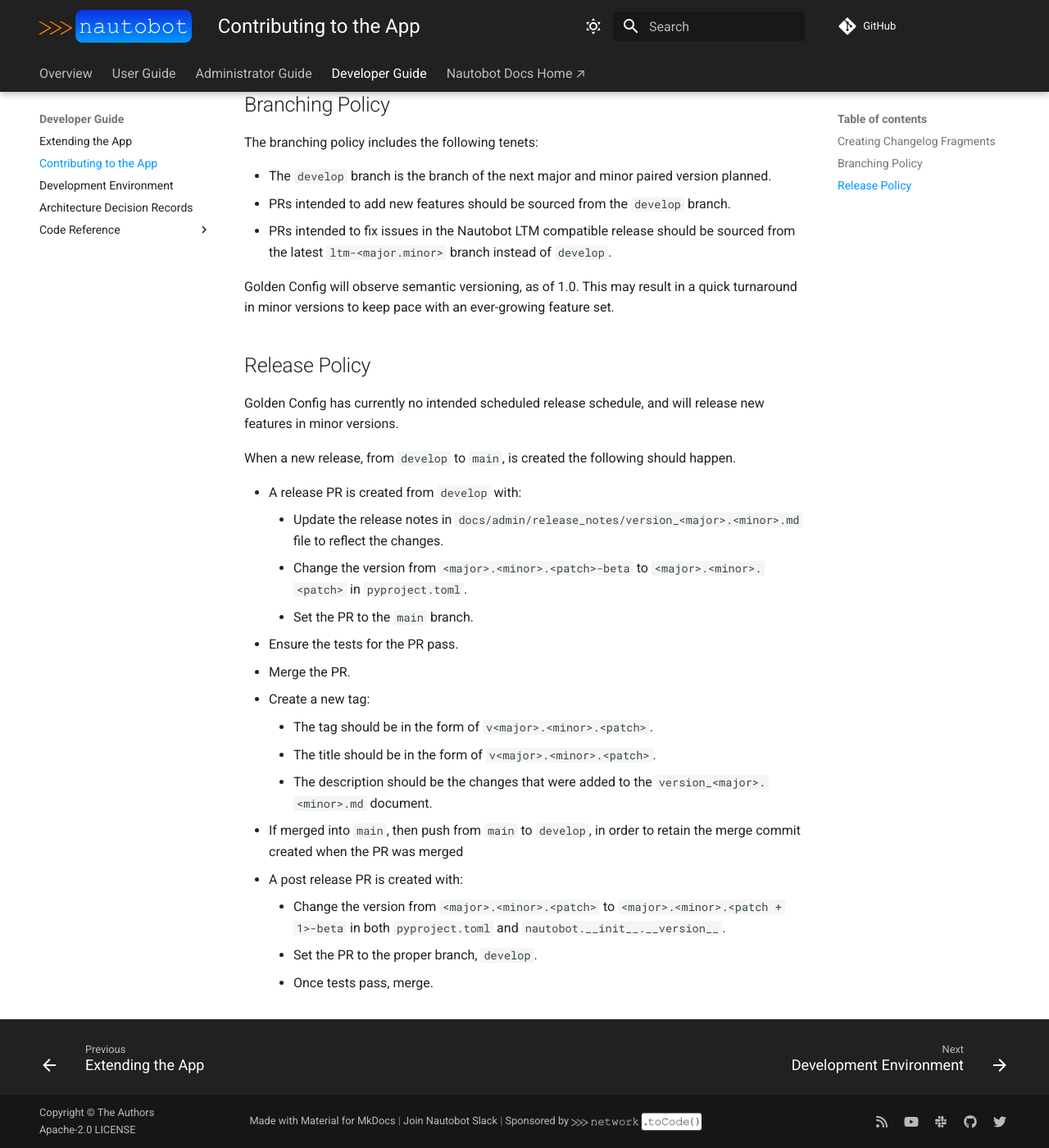
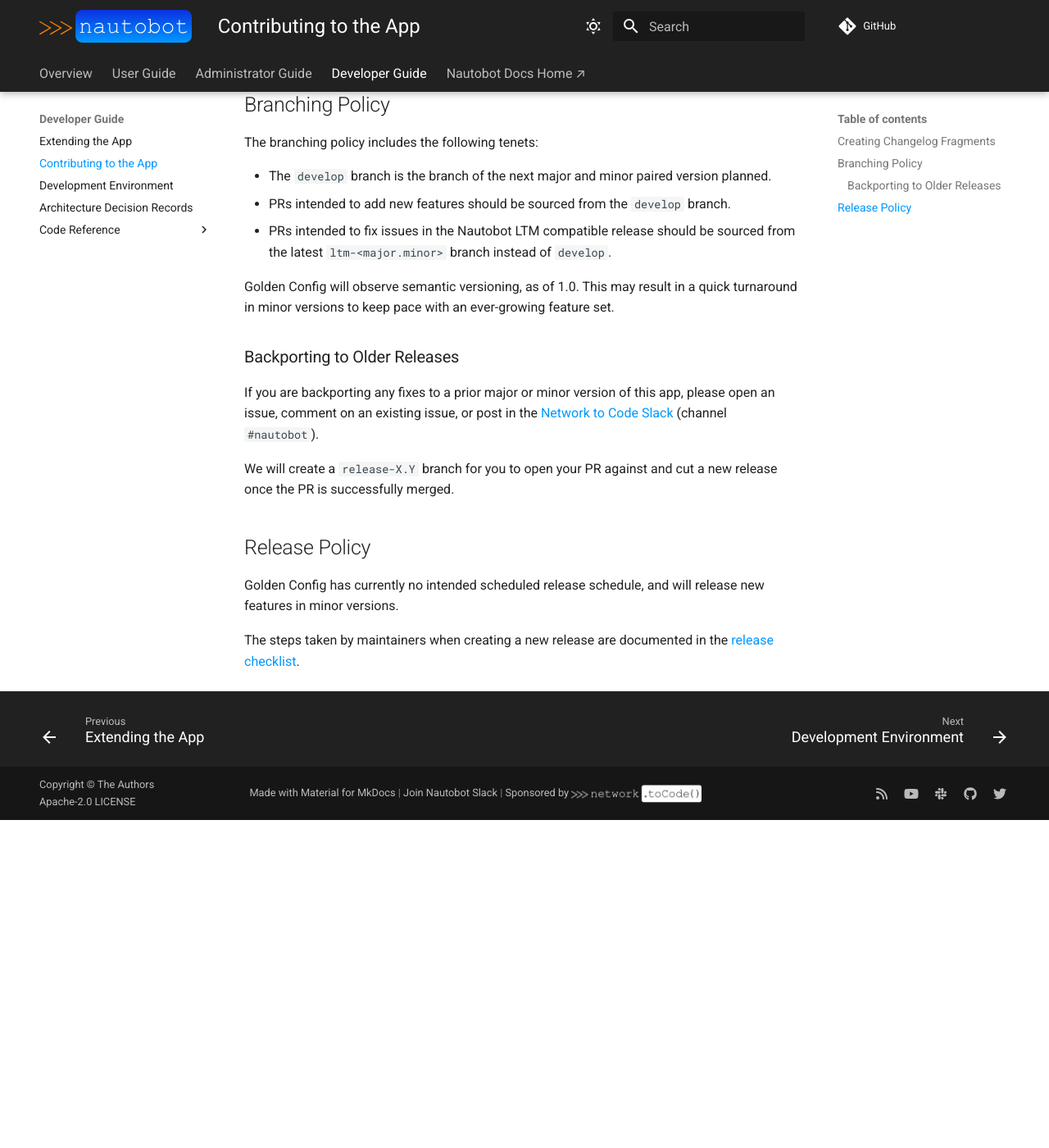
Before and after one commit to nautobot/nautobot-app-golden-config, an MkDocs documentation site: the page built from docs/dev/contributing.md, in a window 1280 px wide and 1400 px high, scrolled down 1383 px. Shown: the whole window at 82% size. Built offline with MkDocs 1.6.1 and Material for MkDocs 9.7.7, drawn with Linux system fonts in a browser that asks for light colours; comment, search, counter and statistics services are not loaded; after the commit the page ends 2383 px from its top, so only the background shows below that.

```diff
--- a/.bandit.yml
+++ /dev/null
@@ -1,6 +0,0 @@
----
-skips: []
-# No need to check for security issues in the test scripts!
-exclude_dirs:
-  - "./tests/"
-  - "./.venv/"
--- a/docs/dev/contributing.md
+++ b/docs/dev/contributing.md
@@ -49,24 +49,14 @@ The branching policy includes the following tenets:
 
 Golden Config will observe semantic versioning, as of 1.0. This may result in a quick turnaround in minor versions to keep pace with an ever-growing feature set.
 
+### Backporting to Older Releases
+
+If you are backporting any fixes to a prior major or minor version of this app, please open an issue, comment on an existing issue, or post in the [Network to Code Slack](https://networktocode.slack.com/) (channel `#nautobot`).
+
+We will create a `release-X.Y` branch for you to open your PR against and cut a new release once the PR is successfully merged.
+
 ## Release Policy
 
 Golden Config has currently no intended scheduled release schedule, and will release new features in minor versions.
 
-When a new release, from `develop` to `main`, is created the following should happen.
-
-- A release PR is created from `develop` with:
-    - Update the release notes in `docs/admin/release_notes/version_<major>.<minor>.md` file to reflect the changes.
-    - Change the version from `<major>.<minor>.<patch>-beta` to `<major>.<minor>.<patch>` in `pyproject.toml`.
-    - Set the PR to the `main` branch.
-- Ensure the tests for the PR pass.
-- Merge the PR.
-- Create a new tag:
-    - The tag should be in the form of `v<major>.<minor>.<patch>`.
-    - The title should be in the form of `v<major>.<minor>.<patch>`.
-    - The description should be the changes that were added to the `version_<major>.<minor>.md` document.
-- If merged into `main`, then push from `main` to `develop`, in order to retain the merge commit created when the PR was merged
-- A post release PR is created with:
-    - Change the version from `<major>.<minor>.<patch>` to `<major>.<minor>.<patch + 1>-beta` in both `pyproject.toml` and `nautobot.__init__.__version__`.
-    - Set the PR to the proper branch, `develop`.
-    - Once tests pass, merge.
+The steps taken by maintainers when creating a new release are documented in the [release checklist](./release_checklist.md).
--- a/nautobot_golden_config/__init__.py
+++ b/nautobot_golden_config/__init__.py
@@ -22,6 +22,7 @@ class NautobotGoldenConfigConfig(NautobotAppConfig):
     max_version = "2.9999"
     default_settings = {}
     caching_config = {}
+    docs_view_name = "plugins:nautobot_golden_config:docs"
 
 
 config = NautobotGoldenConfigConfig  # pylint:disable=invalid-name
--- a/pyproject.toml
+++ b/pyproject.toml
@@ -33,7 +33,6 @@ python = ">=3.8,<3.13"
 nautobot = "^2.0.0"
 
 [tool.poetry.group.dev.dependencies]
-bandit = "*"
 coverage = "*"
 django-debug-toolbar = "*"
 invoke = "*"
@@ -97,7 +96,6 @@ target-version = "py38"
 select = [
     "D",  # pydocstyle
     "F", "E", "W",  # flake8
-    "PL", # pylint
     "S",  # bandit
     "I",  # isort
 ]
```
Also changed, not shown: other parts of docs/dev/contributing.md (+1 -1 lines), README.md (+1 -1 lines), docs/dev/arch_decision.md (+1 -1 lines), docs/dev/dev_environment.md (+0 -2 lines), docs/dev/release_checklist.md (added, +214 -0 lines), tasks.py (+49 -18 lines), .cookiecutter.json, 5 other files.
